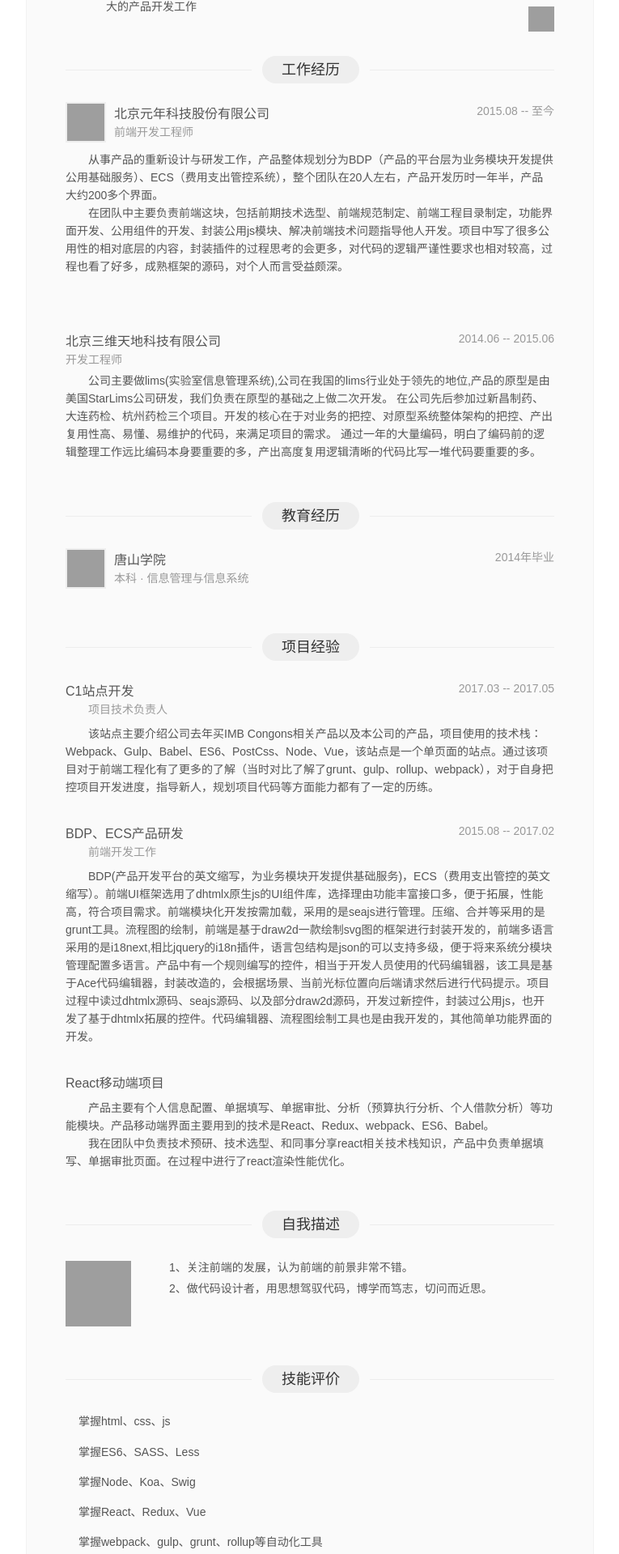
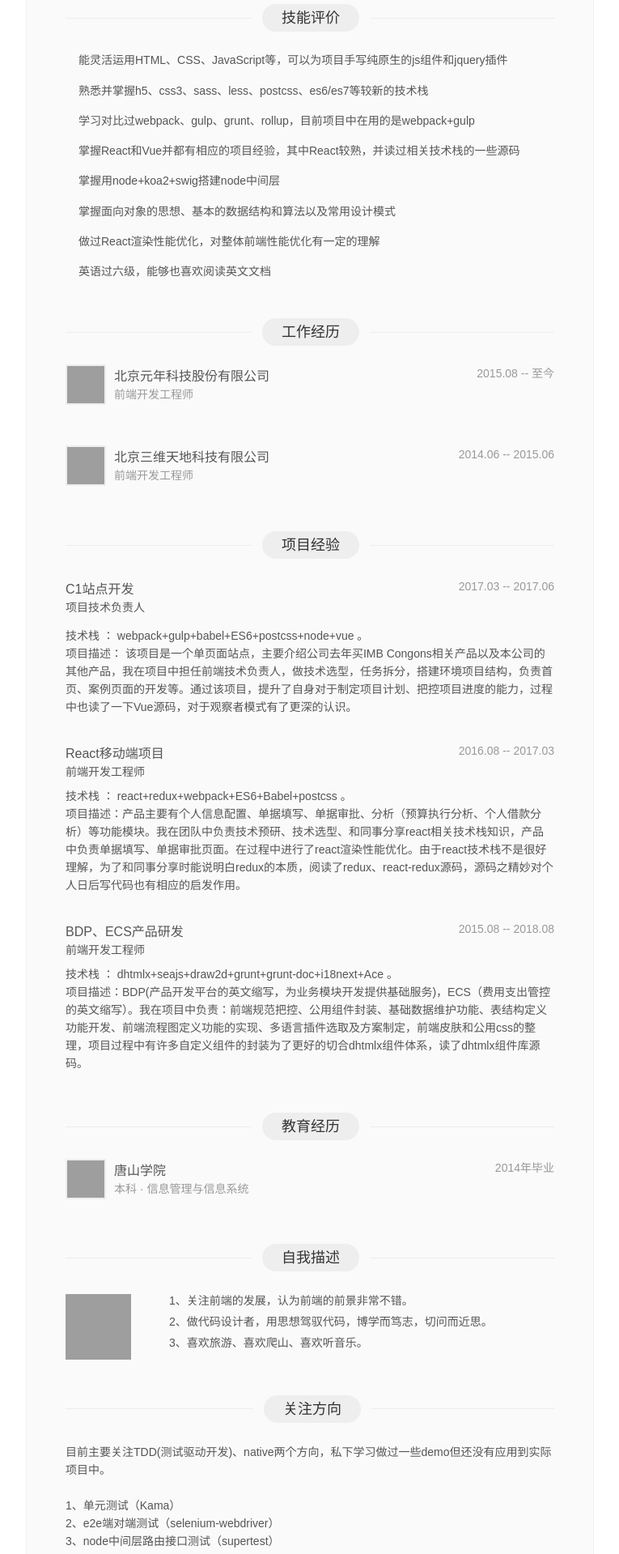
Before and after one commit to HappyCoder01/resume, a plain HTML site: page index.html in a window 1280 px wide. Shown: the part 881-2800 px from the top of the page at 81% size, without its empty margins (257-1022 px from the left). Drawn offline with Linux system fonts and the light colour scheme; grey boxes are pictures that could not be loaded.

Commit message:
简历修改

```diff
--- a/index.html
+++ b/index.html
@@ -422,12 +422,6 @@ content:"...";
 							<span class="mobile"><i></i>15031585366</span>&nbsp;&nbsp;
 							<span class="email"><i></i>15031585366@163.com</span>
 						</div>
-						<br>
-						<div class="info_b"><a style="text-decoration: none;" href="https://happycoder01.github.io/resume/">简历连接地址：https://happycoder01.github.io/resume/</a></div>
-						<div class="mr_sns">
-						<!--   -------------------社交账号     -----------------       -->
-
-						</div>
 					</div>
 				</div>
 			</div>
@@ -450,11 +444,11 @@ content:"...";
 							<div class="mr_moudle_content olpf">
 								<p>读过的源码：</p>
 								<p><br /></p>
-								<p>1、dhtmlx（一套纯原生js的组件库）。</p>
-								<p>2、seajs。</p>
-								<p>3、redux、react-redux。</p>
-								<p>4、基于React的组件库Material UI。</p>
-								<p>5、Vue</p>
+								<p>1、redux、react-redux。</p>
+								<p>2、基于React的组件库Material UI。</p>
+								<p>3、Vue</p>
+								<p>4、seajs。</p>
+								<p>5、dhtmlx（一套纯原生js的组件库）。</p>
 							</div>
 						</div>
 					</div>
@@ -473,7 +467,7 @@ content:"...";
                                     <input id="expHideId" type="hidden" value="$!expectJobses.id" />
                                     <div class="mr_job_info" data-id="$!expectJobses.id">
                                         <ul class="clearfixs">
-                                            <li class="mr_name_li" ><i></i><span class="mr_job_name" title="前端开发工程师">前端开发工程师</span></li>
+                                            <li class="mr_name_li" ><i></i><span class="mr_job_name" title="前端开发工程师">web前端高级工程师</span></li>
                                             <li class="mr_jobtype_li"> <i></i><span class="mr_job_type" title="$!expectJobses.positionType">全职</span></li>
                                             <li class="mr_city_li"> <i></i><span class="mr_job_adr" title="$!expectJobses.city">北京</span></li>
                                             <li class="mr_jobrange_li" ><i></i><span class="mr_job_range" title="$!expectJobses.salarys">20k-25k</span></li>
@@ -490,7 +484,45 @@ content:"...";
                             </div>
                         </div>
                     </div>
-
+					<!--掌握技能-->
+					<div id="skillsAssess">
+						<div>
+							<div class="mr_moudle_head clearfixs">
+								<div class="mr_head_l">
+									<div class="mr_title">
+										<span class="mr_title_l"></span><span class="mr_title_c">技能评价</span><span class="mr_title_r"></span>
+									</div>
+								</div>
+							</div>
+							<div class="mr_moudle_content">
+								<div class="mr_skill_con">
+									<span class="mr_skill_name" title="html、css、js">能灵活运用HTML、CSS、JavaScript等，可以为项目手写纯原生的js组件和jquery插件</span>
+								</div>
+								<div class="mr_skill_con">
+									<span class="mr_skill_name" title="ES6、SASS">熟悉并掌握h5、css3、sass、less、postcss、es6/es7等较新的技术栈</span>
+								</div>
+								<div class="mr_skill_con">
+									<span class="mr_skill_name" title="Node、Koa">学习对比过webpack、gulp、grunt、rollup，目前项目中在用的是webpack+gulp</span>
+								</div>
+								<div class="mr_skill_con">
+									<span class="mr_skill_name" title="React、Redux">掌握React和Vue并都有相应的项目经验，其中React较熟，并读过相关技术栈的一些源码</span>
+								</div>
+								<div class="mr_skill_con">
+									<span class="mr_skill_name" title="Vue">掌握用node+koa2+swig搭建node中间层</span>
+								</div>
+								<div class="mr_skill_con">
+									<span class="mr_skill_name" title="Vue">掌握面向对象的思想、基本的数据结构和算法以及常用设计模式</span>
+								</div>
+								<div class="mr_skill_con">
+									<span class="mr_skill_name" title="Vue">做过React渲染性能优化，对整体前端性能优化有一定的理解</span>
+								</div>
+								<div class="mr_skill_con">
+									<span class="mr_skill_name" title="Vue">英语过六级，能够也喜欢阅读英文文档</span>
+								</div>
+							</div>
+						</div>
+					</div>
+					<!--工作经历-->
 					<div id="workExperience">
 						<div>
 							<div class="mr_moudle_head clearfixs">
@@ -517,35 +549,98 @@ content:"...";
 										<span>2015.08 -- 至今</span>
 									</div>
 								</div>
-
-								<div class="mr_content_m olpf">
-									<p>从事产品的重新设计与研发工作，产品整体规划分为BDP（产品的平台层为业务模块开发提供公用基础服务）、ECS（费用支出管控系统），整个团队在20人左右，产品开发历时一年半，产品大约200多个界面。</p>
-<p>在团队中主要负责前端这块，包括前期技术选型、前端规范制定、前端工程目录制定，功能界面开发、公用组件的开发、封装公用js模块、解决前端技术问题指导他人开发。项目中写了很多公用性的相对底层的内容，封装插件的过程思考的会更多，对代码的逻辑严谨性要求也相对较高，过程也看了好多，成熟框架的源码，对个人而言受益颇深。</p>
-<p><br /></p>
-								</div>
 								</div>
 								<div class="mr_jobe_list">
 								<div class="clearfixs">
 									<div class="mr_content_l">
+										<div class="l1">
+											<img src="http://www.sunwayworld.com/images/logo.jpg" alt="北京三维天地科技有限公司"/>
+										</div>
 										<div class="l2">
 											<h4>北京三维天地科技有限公司</h4>
-											<span>开发工程师</span>
+											<span>前端开发工程师</span>
 										</div>
 									</div>
 									<div class="mr_content_r">
 										<span>2014.06 -- 2015.06</span>
 									</div>
 								</div>
-
-								<div class="mr_content_m olpf">
-									<p> 公司主要做lims(实验室信息管理系统),公司在我国的lims行业处于领先的地位,产品的原型是由美国StarLims公司研发，我们负责在原型的基础之上做二次开发。 在公司先后参加过新昌制药、大连药检、杭州药检三个项目。开发的核心在于对业务的把控、对原型系统整体架构的把控、产出复用性高、易懂、易维护的代码，来满足项目的需求。 通过一年的大量编码，明白了编码前的逻辑整理工作远比编码本身要重要的多，产出高度复用逻辑清晰的代码比写一堆代码要重要的多。 </p>
-								</div>
 								</div>
 							</div>
 							</div>
 						</div>
 					</div>
+					<!--项目经历-->
+					<div id="projectExperience">
+						<div>
+							<div class="mr_moudle_head clearfixs">
+								<div class="mr_head_l">
+									<div class="mr_title">
+										<span class="mr_title_l"></span><span class="mr_title_c">项目经验</span><span class="mr_title_r"></span>
+									</div>
+								</div>
+							</div>
+							<div class="mr_moudle_content" id="projectList">
+								<div class="mr_jobe_list">
+									<div class="clearfixs">
+										<div class="mr_content_l">
+											<div class="l2">
+												<a class="projectTitle nourl">C1站点开发</a>
+												<div>项目技术负责人</div>
+											</div>
+										</div>
 
+										<div class="mr_content_r">
+											<span>2017.03 -- 2017.06</span>
+										</div>
+									</div>
+									<div class="mr_content_m olpf">
+										<div style="padding-top: 5px">技术栈  ： webpack+gulp+babel+ES6+postcss+node+vue 。</div>
+										<div>
+											项目描述： 该项目是一个单页面站点，主要介绍公司去年买IMB Congons相关产品以及本公司的其他产品，我在项目中担任前端技术负责人，做技术选型，任务拆分，搭建环境项目结构，负责首页、案例页面的开发等。通过该项目，提升了自身对于制定项目计划、把控项目进度的能力，过程中也读了一下Vue源码，对于观察者模式有了更深的认识。
+										</div>
+									</div>
+								</div>
+								<div class="mr_jobe_list">
+									<div class="clearfixs">
+										<div class="mr_content_l">
+											<div class="l2">
+												<a class="projectTitle nourl">React移动端项目</a>
+												<div>前端开发工程师</div>
+											</div>
+										</div>
+
+										<div class="mr_content_r">
+											<span>2016.08 -- 2017.03</span>
+										</div>
+									</div>
+									<div class="mr_content_m olpf">
+										<div>技术栈  ： react+redux+webpack+ES6+Babel+postcss 。</div>
+										<div>项目描述：产品主要有个人信息配置、单据填写、单据审批、分析（预算执行分析、个人借款分析）等功能模块。我在团队中负责技术预研、技术选型、和同事分享react相关技术栈知识，产品中负责单据填写、单据审批页面。在过程中进行了react渲染性能优化。由于react技术栈不是很好理解，为了和同事分享时能说明白redux的本质，阅读了redux、react-redux源码，源码之精妙对个人日后写代码也有相应的启发作用。</div>
+									</div>
+								</div>
+								<div class="mr_jobe_list">
+									<div class="clearfixs">
+										<div class="mr_content_l">
+											<div class="l2">
+												<a class="projectTitle nourl">BDP、ECS产品研发</a>
+												<div>前端开发工程师</div>
+											</div>
+										</div>
+
+										<div class="mr_content_r">
+											<span>2015.08 -- 2018.08</span>
+										</div>
+									</div>
+									<div class="mr_content_m olpf">
+										<div>技术栈  ： dhtmlx+seajs+draw2d+grunt+grunt-doc+i18next+Ace 。</div>
+										<div>项目描述：BDP(产品开发平台的英文缩写，为业务模块开发提供基础服务)，ECS（费用支出管控的英文缩写）。我在项目中负责：前端规范把控、公用组件封装、基础数据维护功能、表结构定义功能开发、前端流程图定义功能的实现、多语言插件选取及方案制定，前端皮肤和公用css的整理，项目过程中有许多自定义组件的封装为了更好的切合dhtmlx组件体系，读了dhtmlx组件库源码。</div>
+									</div>
+								</div>
+							</div>
+						</div>
+					</div>
+					<!--教育经历-->
 					<div id="educationalBackground">
 						<div>
 							<div class="mr_moudle_head clearfixs">
@@ -580,67 +675,6 @@ content:"...";
 						</div>
 					</div>
 
-					<div id="projectExperience">
-						<div>
-							<div class="mr_moudle_head clearfixs">
-								<div class="mr_head_l">
-									<div class="mr_title">
-										<span class="mr_title_l"></span><span class="mr_title_c">项目经验</span><span class="mr_title_r"></span>
-									</div>
-								</div>
-							</div>
-							<div class="mr_moudle_content" id="projectList">
-								<div class="mr_jobe_list">
-								<div class="clearfixs">
-									<div class="mr_content_l">
-										<div class="l2">
-											<a class="projectTitle nourl">C1站点开发</a>
-											<p>项目技术负责人</p>
-										</div>
-									</div>
-
-									<div class="mr_content_r">
-										<span>2017.03 -- 2017.05</span>
-									</div>
-								</div>
-								<div class="mr_content_m olpf">
-									<p>该站点主要介绍公司去年买IMB Congons相关产品以及本公司的产品，项目使用的技术栈：Webpack、Gulp、Babel、ES6、PostCss、Node、Vue，该站点是一个单页面的站点。通过该项目对于前端工程化有了更多的了解（当时对比了解了grunt、gulp、rollup、webpack），对于自身把控项目开发进度，指导新人，规划项目代码等方面能力都有了一定的历练。<br /></p>
-								</div>
-								</div>
-								<div class="mr_jobe_list">
-								<div class="clearfixs">
-									<div class="mr_content_l">
-										<div class="l2">
-											<a class="projectTitle nourl">BDP、ECS产品研发</a>
-											<p>前端开发工作</p>
-										</div>
-									</div>
-
-									<div class="mr_content_r">
-										<span>2015.08 -- 2017.02</span>
-									</div>
-								</div>
-								<div class="mr_content_m olpf">
-									<p>BDP(产品开发平台的英文缩写，为业务模块开发提供基础服务)，ECS（费用支出管控的英文缩写）。前端UI框架选用了dhtmlx原生js的UI组件库，选择理由功能丰富接口多，便于拓展，性能高，符合项目需求。前端模块化开发按需加载，采用的是seajs进行管理。压缩、合并等采用的是grunt工具。流程图的绘制，前端是基于draw2d一款绘制svg图的框架进行封装开发的，前端多语言采用的是i18next,相比jquery的i18n插件，语言包结构是json的可以支持多级，便于将来系统分模块管理配置多语言。产品中有一个规则编写的控件，相当于开发人员使用的代码编辑器，该工具是基于Ace代码编辑器，封装改造的，会根据场景、当前光标位置向后端请求然后进行代码提示。项目过程中读过dhtmlx源码、seajs源码、以及部分draw2d源码，开发过新控件，封装过公用js，也开发了基于dhtmlx拓展的控件。代码编辑器、流程图绘制工具也是由我开发的，其他简单功能界面的开发。</p>
-								</div>
-								</div>
-								<div class="mr_jobe_list">
-								<div class="clearfixs">
-									<div class="mr_content_l">
-										<div class="l2">
-											<a class="projectTitle nourl">React移动端项目</a>
-										</div>
-									</div>
-								</div>
-								<div class="mr_content_m olpf">
-									<p>产品主要有个人信息配置、单据填写、单据审批、分析（预算执行分析、个人借款分析）等功能模块。产品移动端界面主要用到的技术是React、Redux、webpack、ES6、Babel。
-									</p>
-									<p>我在团队中负责技术预研、技术选型、和同事分享react相关技术栈知识，产品中负责单据填写、单据审批页面。在过程中进行了react渲染性能优化。</p>
-								</div>
-								</div>
-							</div>
-						</div>
-					</div>
 					<!--                 作品展示                                                -->
 					<!--               自我描述                                             -->
 					<div id="selfDescription">
@@ -661,45 +695,8 @@ content:"...";
 								<div class="mr_self_r">
 									<p>1、关注前端的发展，认为前端的前景非常不错。</p>
 <p>2、做代码设计者，用思想驾驭代码，博学而笃志，切问而近思。</p>
+<p>3、喜欢旅游、喜欢爬山、喜欢听音乐。</p>
 								</div>
-							</div>
-						</div>
-					</div>
-
-					<div id="skillsAssess">
-						<div>
-							<div class="mr_moudle_head clearfixs">
-								<div class="mr_head_l">
-									<div class="mr_title">
-										<span class="mr_title_l"></span><span class="mr_title_c">技能评价</span><span class="mr_title_r"></span>
-									</div>
-								</div>
-							</div>
-							<div class="mr_moudle_content">
-								<div class="mr_skill_con">
-									<span class="mr_skill_name" title="html、css、js">掌握html、css、js</span>
-								</div>
-								<div class="mr_skill_con">
-									<span class="mr_skill_name" title="ES6、SASS">掌握ES6、SASS、Less</span>
-								</div>
-								<div class="mr_skill_con">
-									<span class="mr_skill_name" title="Node、Koa">掌握Node、Koa、Swig</span>
-								</div>
-								<div class="mr_skill_con">
-									<span class="mr_skill_name" title="React、Redux">掌握React、Redux、Vue</span>
-								</div>
-                                <div class="mr_skill_con">
-                                    <span class="mr_skill_name" title="Vue">掌握webpack、gulp、grunt、rollup等自动化工具</span>
-                                </div>
-                                <div class="mr_skill_con">
-                                    <span class="mr_skill_name" title="Vue">掌握面向对象的思想、基本的数据结构和算法以及常用设计模式</span>
-                                </div>
-                                <div class="mr_skill_con">
-                                    <span class="mr_skill_name" title="Vue">做过React渲染性能优化，对整体前端性能优化有一定的理解</span>
-                                </div>
-                                <div class="mr_skill_con">
-                                    <span class="mr_skill_name" title="Vue">英语过六级，能够也喜欢阅读英文文档</span>
-                                </div>
 							</div>
 						</div>
 					</div>
@@ -712,21 +709,17 @@ content:"...";
 									<div class="mr_title">
 										<span class="mr_line_tl" id="width604"></span>
 										<div class="cust_title">
-											<span>目前关注学习方向</span>
+											<span>关注方向</span>
 										</div>
 									</div>
 								</div>
 							</div>
 							<div class="mr_moudle_content olpf">
-                                <p>目前关注学习的方向 ：</p>
-                                <p><br /></p>
-                                <p>1、单元测试（Kama）</p>
-                                <p><br /></p>
-                                <p>2、e2e端对端测试（selenium-webdriver）</p>
-                                <p><br /></p>
-                                <p>3、node中间层路由接口测试（supertest）</p>
-                                <p><br /></p>
-                                <p>4、react-native</p>
+                                <div>目前主要关注TDD(测试驱动开发)、native两个方向，私下学习做过一些demo但还没有应用到实际项目中。</div><br/>
+                                <div>1、单元测试（Kama）</div>
+                                <div>2、e2e端对端测试（selenium-webdriver）</div>
+                                <div>3、node中间层路由接口测试（supertest）</div>
+                                <div>4、react-native</div>
 							</div>
 						</div>
 					</div>
```
